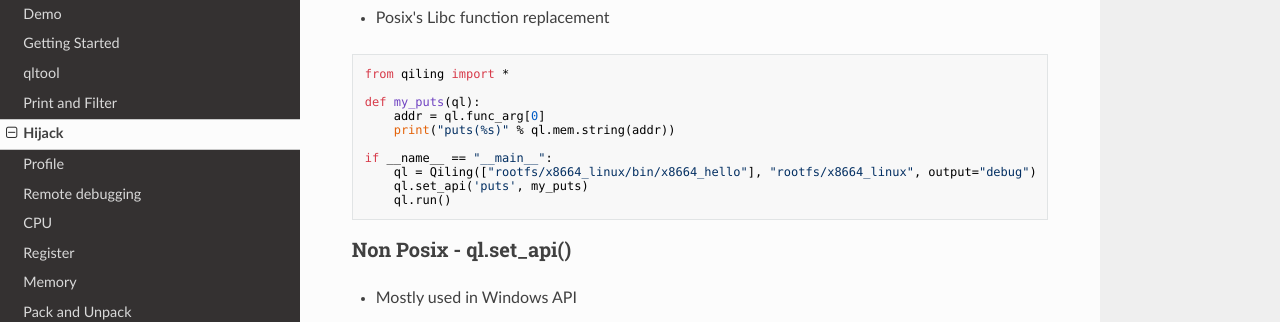
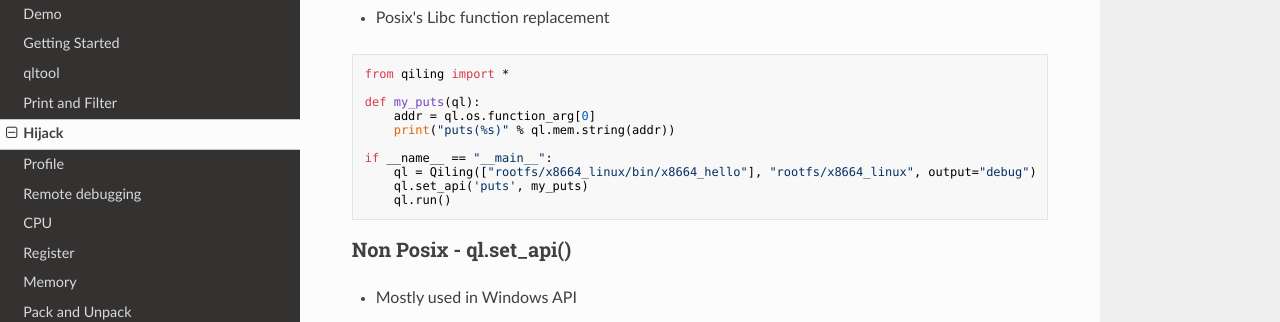
Before and after one commit to qilingframework/rtfd.io, an MkDocs documentation site: the page built from docs/hijack.md, in a window 1280 px wide and 900 px high, scrolled down 818 px. Shown: the part 165-487 px from the top of the window. Built offline with MkDocs 1.6.1, drawn with Linux system fonts in a browser that asks for light colours; nearby versions of some CDN libraries.

Commit message:
update syntax for set_api

```diff
--- a/docs/hijack.md
+++ b/docs/hijack.md
@@ -65,7 +65,7 @@ if __name__ == "__main__":
 from qiling import *
 
 def my_puts(ql):
-    addr = ql.func_arg[0]
+    addr = ql.os.function_arg[0]
     print("puts(%s)" % ql.mem.string(addr))
 
 if __name__ == "__main__":
```
